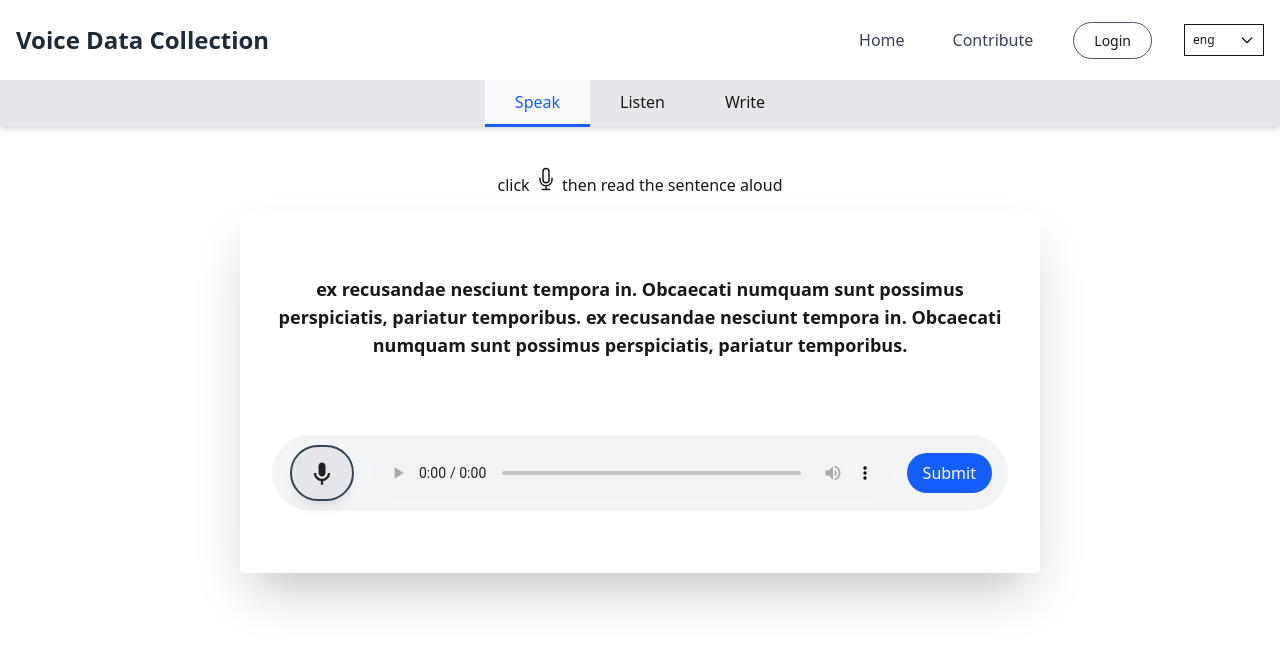
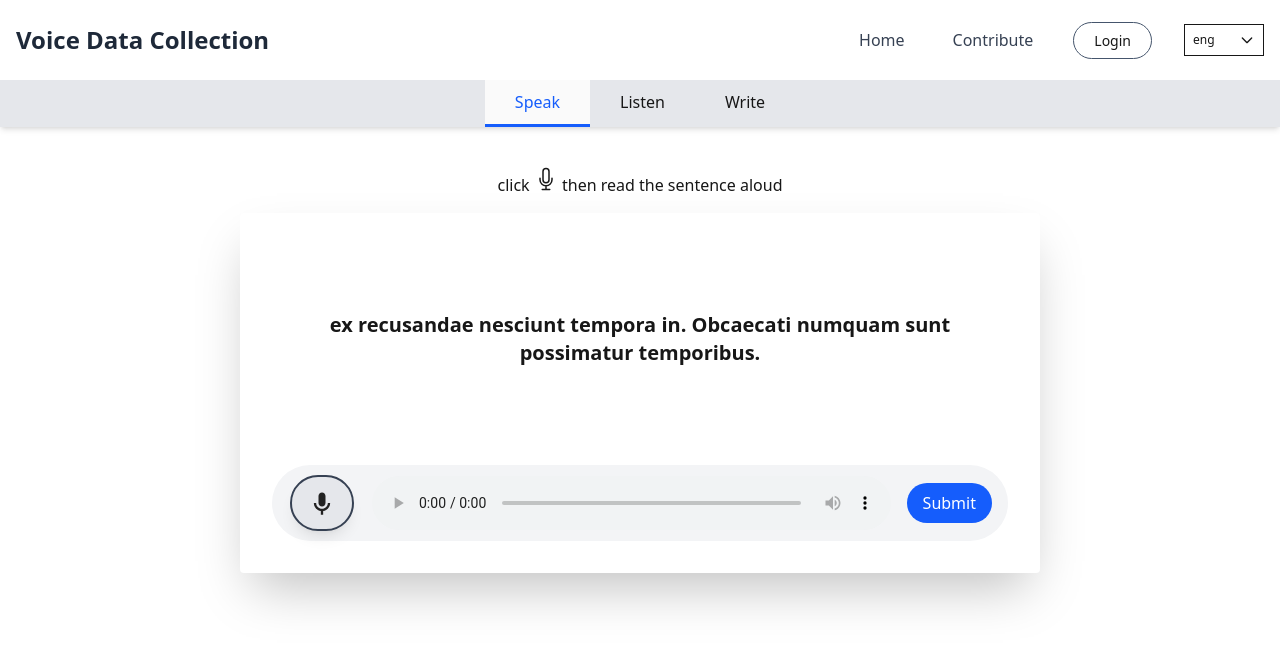
Before and after one commit to ai4lril/ai4lril, a Next.js app: page /speak in a window 1280 px wide. Shown: the top 646 px of the page. Built offline with nearby package versions, Linux system fonts and the light colour scheme.

Commit message:
fixed dialog box card [ fixed size ]

```diff
--- a/components/DialogBox.tsx
+++ b/components/DialogBox.tsx
@@ -15,14 +15,20 @@ export default function DialogBox() {
     };
 
     return (
-        <div className="w-full max-w-[800px] mx-auto p-10 min-h-90 sm:px-8 xs:px-4 m-4 h-auto flex flex-col gap-15 items-center justify-center bg-white rounded-sm shadow-2xl">
-            <p className="text-center text-base sm:text-lg font-semibold break-words min-h-20">
-                ex recusandae nesciunt tempora in. Obcaecati numquam sunt possimus perspiciatis, pariatur temporibus.
-                ex recusandae nesciunt tempora in. Obcaecati numquam sunt possimus perspiciatis, pariatur temporibus.
+        <div className="w-full max-w-[800px] mx-auto max-h-90 min-h-90 sm:px-8 p-8 xs:px-4 m-4 h-[420px] flex flex-col gap-4 items-center justify-between bg-white rounded-sm shadow-2xl">
 
-            </p>
+            <div className="flex items-center justify-center h-full">
+                <p
+                    className="text-center font-semibold break-words "
+                    style={{
+                        fontSize: 'clamp(0.85rem, 2vw, 1.25rem)',
+                        lineHeight: '1.4',
+                    }}
+                >
+                    ex recusandae nesciunt tempora in. Obcaecati numquam sunt possimatur temporibus.
+                </p>
+            </div>
             <RecordBtn onAudioRecorded={handleAudioRecorded} />
-
         </div>
     );
 }
```
